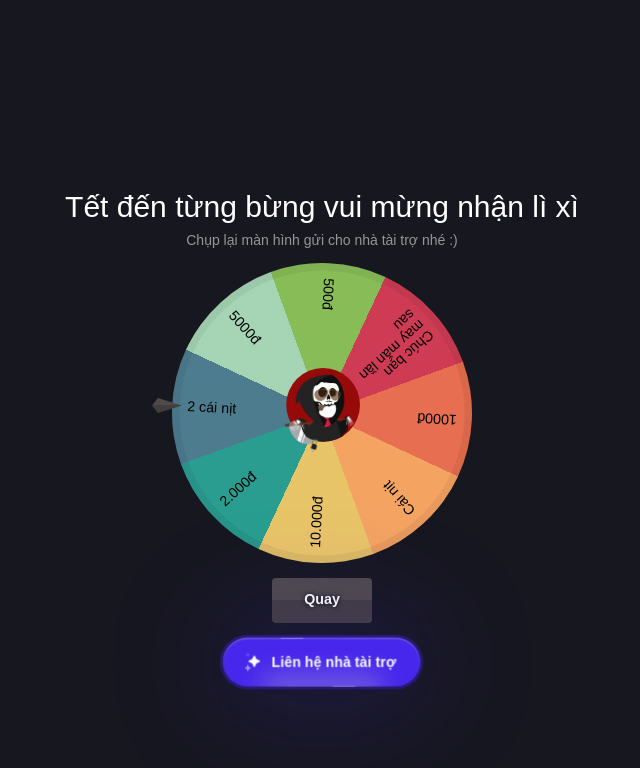
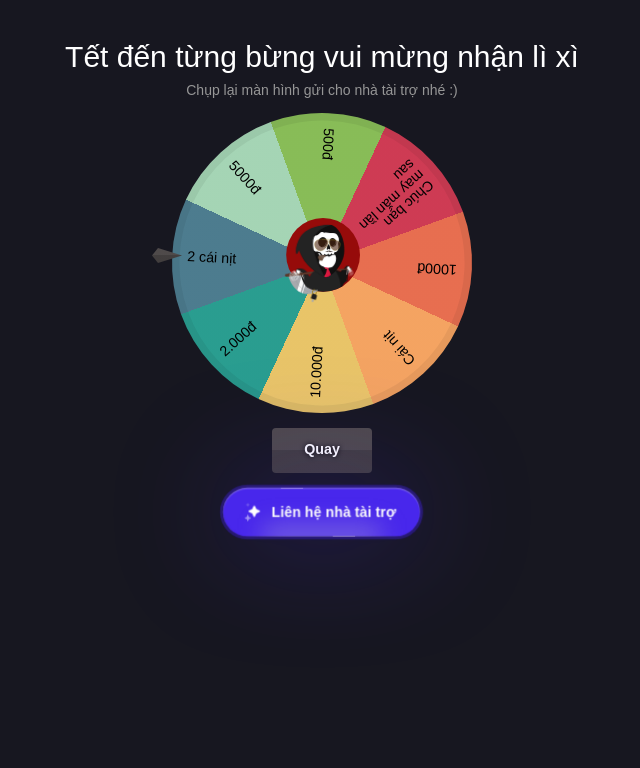
Before and after one commit to nguyentrongduck/eventTet, a plain HTML site: page index.html in a window 1280 px wide. Shown: the whole page, without its empty margins (318-958 px from the left). Drawn offline with nearby package versions, Linux system fonts and the light colour scheme; a script that the page names is missing; a web font is replaced by a local one.

Commit message:
Update style.css

```diff
--- a/style.css
+++ b/style.css
@@ -11,7 +11,16 @@ html,
 body {
   height: 100vh;
 }
-
+header {
+  padding: 2rem 2rem 0;
+}
+.confetti{
+   max-width: 100%;
+   display: block;
+   margin: 0 auto;
+   user-select: none;
+   position: fixed;
+}
 body {
   display: -ms-grid;
   display: grid;
@@ -509,7 +518,6 @@ body {
   -webkit-box-direction: normal;
       -ms-flex-direction: column;
           flex-direction: column;
-  padding: 2rem;
 }
 
 select {
```
